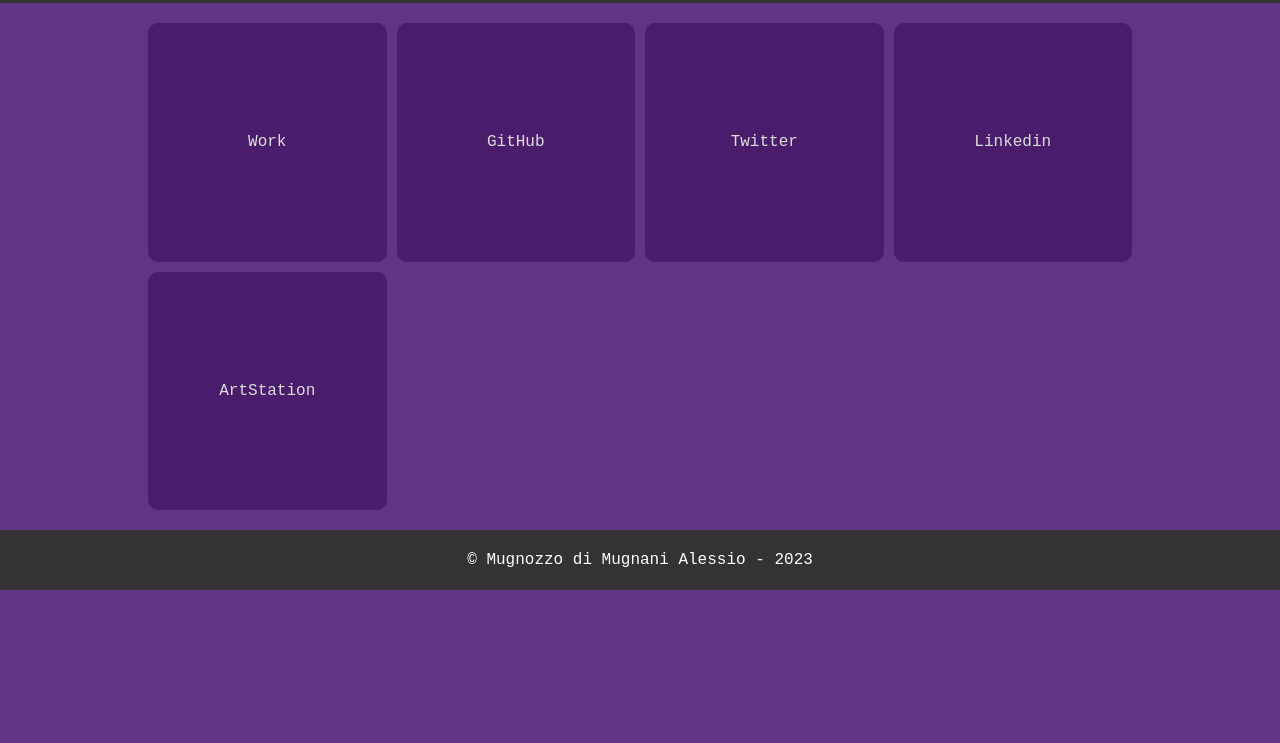
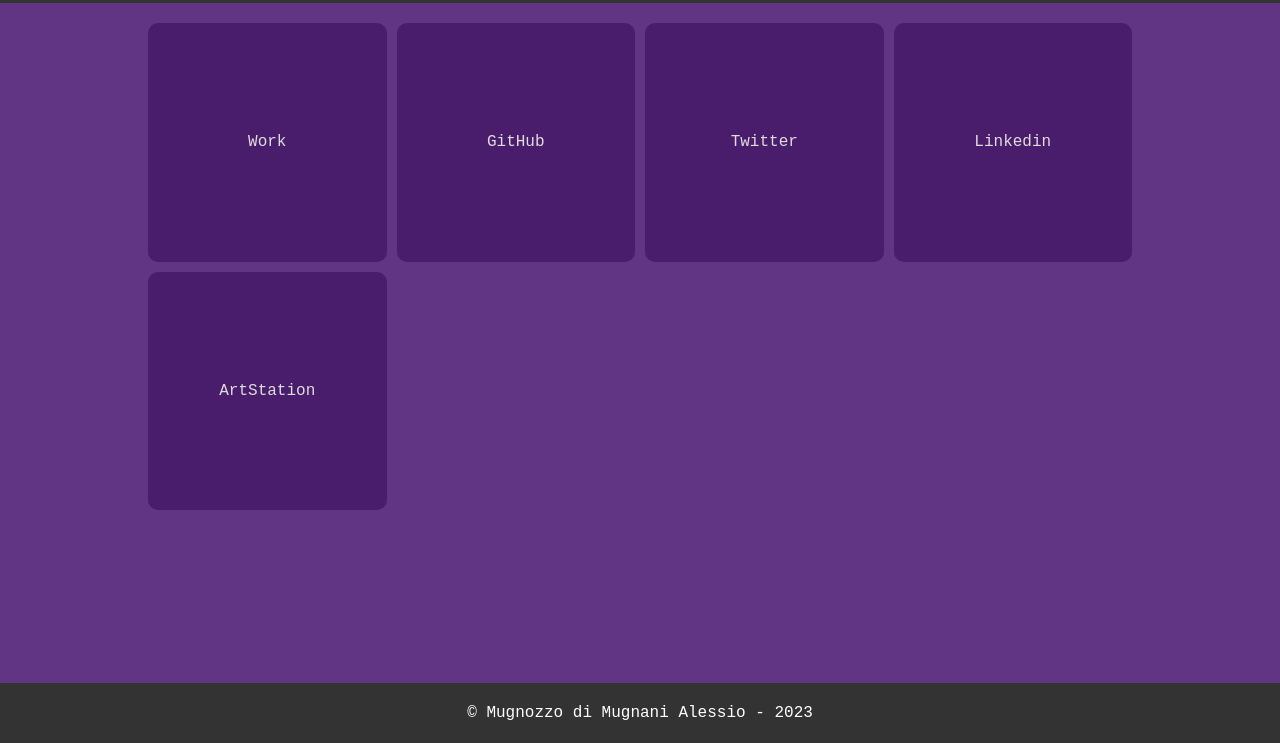
Before and after one commit to mugnozzo/mugnozzo.github.io, a plain HTML site: page index.html in a window 1280 px wide. Shown: the part 57-800 px from the top of the page. Drawn offline with Linux system fonts and the light colour scheme.

Commit message:
Changed content structure
Added main-content div and stylized to have the footer always at the bottom.

```diff
--- a/index.html
+++ b/index.html
@@ -15,6 +15,7 @@
 			/>
     </header>
 
+		<div class="main-content">
 			<div class="grid">
 				<div class="grid-item">
 					<a target="_blank" href="https://mugnozzo.net">
@@ -42,6 +43,7 @@
 					</a>
 				</div>
 			</div>
+		</div>
 
 		<footer>
 			&copy; Mugnozzo di Mugnani Alessio - 2023
--- a/style.scss
+++ b/style.scss
@@ -12,6 +12,8 @@
 	background-color: $c-purple;
 	font-family: monospace;
 	font-size: 16px;
+	min-height: 100%;
+	height: 100%;
 }
 
 * {
@@ -40,6 +42,11 @@
 header .logo {
 	height:50px;
 	width:auto;
+}
+
+/* Main content */
+.main-content {
+	min-height: calc(100% - 120px);
 }
 
 /* Grid */
```
Also changed, not shown: style.css. Lines whose indentation alone changed are shown as unchanged.
